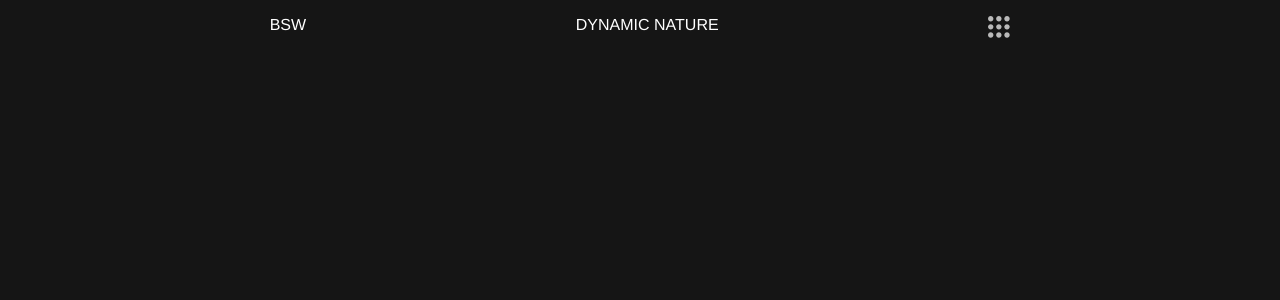
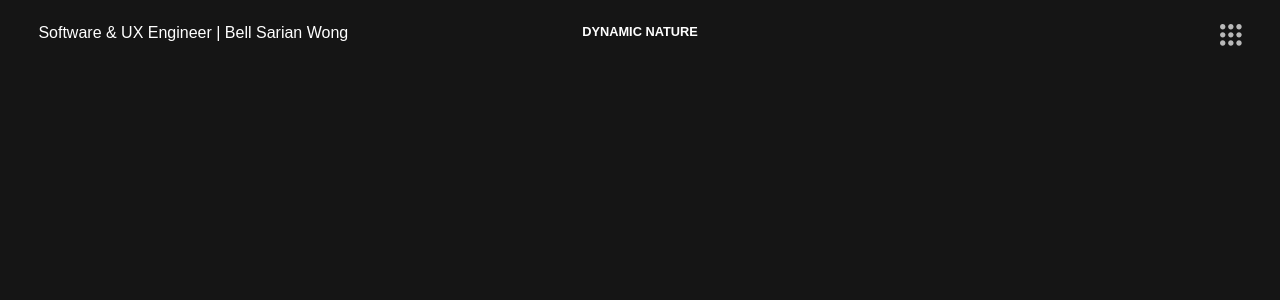
Before and after one commit to bell-sarian/dynamic-nature, a React (Create React App) app: page /About in a window 1280 px wide. Shown: the top 300 px of the page. Built offline with nearby package versions, Linux system fonts and the light colour scheme.

Commit message:
Fix menu alignment

```diff
--- a/src/Components/GridMenu/GridMenu.js
+++ b/src/Components/GridMenu/GridMenu.js
@@ -8,6 +8,7 @@ import MenuOverlay from "./MenuOverlay/MenuOverlay";
 export default function GridMenu({menuOpen, setMenuOpen})  {
 
     return (
+      <div>
         <div className="grid-menu-container">
           <div
               className="menu-grid-button"
@@ -18,8 +19,11 @@ export default function GridMenu({menuOpen, setMenuOpen})  {
           >
               <img src={menuOpen ? GridOpenIcon : GridIcon} alt="Grid Icon" style={{color: "#fff"}}/>
           </div>
-        <MenuOverlay menuOpen={menuOpen} setMenuOpen={setMenuOpen} />
+
         </div>
+
+      </div>
+
     );
 
 }
--- a/src/Components/GridMenu/GridMenu.scss
+++ b/src/Components/GridMenu/GridMenu.scss
@@ -1,4 +1,8 @@
 .grid-menu-container {
+    // position: absolute;
+    // top: 0px;
+    // left: 0px;
+    z-index: 99999;
     display: flex;
     justify-content: center;
     align-items: center;
@@ -8,4 +12,5 @@
     transition: all .2s ease;
     opacity: .8;
     transform: scale(1.05);
+
 }
--- a/src/Components/GridMenu/MenuOverlay/MenuOverlay.js
+++ b/src/Components/GridMenu/MenuOverlay/MenuOverlay.js
@@ -31,6 +31,9 @@ export default function MenuOverlay({ menuOpen, setMenuOpen})  {
     }
 
     const stylesClosed = {
+        position: "absolute",
+        top: 0,
+        left: 0,
         visibility: "hidden",
         opacity: 10,
         left: 0,
@@ -66,7 +69,7 @@ export default function MenuOverlay({ menuOpen, setMenuOpen})  {
 
     return (
         <div
-            className="grid-menu-container"
+            className="menu-overlay-container"
             style={menuOpen ? stylesOpen : stylesClosed}
             onClick={() => setMenuOpen(false)} // close menu on select outside of designated buttons
         >
--- a/src/Components/GridMenu/MenuOverlay/MenuOverlay.scss
+++ b/src/Components/GridMenu/MenuOverlay/MenuOverlay.scss
@@ -1,12 +1,9 @@
-.grid-menu-container {
-    /* border: 1px solid purple; */
+.menu-overlay-container {
+   display: flex;
     flex-wrap: wrap;
     justify-content: center;
     align-items: center;
     flex-direction: row;
     flex-shrink: 3;
 
-
-    /* width: 900vw; */
-    /* height: 900vh; */
 }
--- a/src/Components/NavBar/NavBar.js
+++ b/src/Components/NavBar/NavBar.js
@@ -2,6 +2,7 @@ import React, {  useState } from "react";
 import Styles from "./NavBar.scss";
 import GridIcon from "../../Assets/grid_icon.svg";
 import GridMenu from "../GridMenu/GridMenu";
+import MenuOverlay from "../GridMenu/MenuOverlay/MenuOverlay";
 import { color } from "@mui/system";
 import { Link } from "react-router-dom";
 
@@ -14,11 +15,18 @@ export default function NavBar()  {
         // style={{color: menuOpen ? "#00000080" : "#ffffff80"}}
         >
         <div className="menu-about">
-            <div>BSW</div>
+            <div>Software & UX Engineer | Bell Sarian Wong</div>
         </div>
-        <Link to="/Home" className="menu-web-name">DYNAMIC NATURE</Link>
+        <div className="menu-web-name">
+          <Link to="/Home" className="menu-web-name-link" >DYNAMIC NATURE</Link>
+        </div>
 
+
+      <div className="nav-menu-grid-button">
         <GridMenu menuOpen={menuOpen} setMenuOpen={setMenuOpen} />
+      </div>
+      <MenuOverlay menuOpen={menuOpen} setMenuOpen={setMenuOpen} />
+
       </div>
     );
 
--- a/src/Components/NavBar/NavBar.scss
+++ b/src/Components/NavBar/NavBar.scss
@@ -1,20 +1,22 @@
 .menu-bar-container {
     display: flex;
     flex-direction: row;
-    justify-content: space-evenly;
+    font-family: Arial, Helvetica, sans-serif;
+    align-items: flex-start;
 
-    /* width: 100%; */
-    /* height: 100px; */
-    background: transparent;
-    /* background-color: #131313f3; */
-    /* background: blur(5px);     */
+
     position: sticky;
     top: 0;
     left: 0;
-    padding-top: 2vh;
-    margin-bottom: 100px;
-    z-index: 999999999;
+    // padding-top: 2vh;
+    padding-top: 3vh;
+    z-index: 99999;
 
+
+
+}
+
+.menu-web-name-link {
     color: #ffffffb9;
 
     -webkit-touch-callout: none; /* iOS Safari */
@@ -23,12 +25,40 @@
     -moz-user-select: none; /* Old versions of Firefox */
     -ms-user-select: none; /* Internet Explorer/Edge */
     user-select: none; /* Non-prefixed version, currently supported by Chrome, Edge, Opera and Firefox */
+    background: transparent;
+    font-style: normal;
+    cursor: pointer;
+    color: #fff;
+    text-decoration: none;
+    font-weight: 700;
+}
 
+.menu-about {
+    // position: relative;
+    cursor: pointer;
+    color: #fff;
+    text-decoration: none;
+    font-weight: 500;
+    padding-left: 3vw;
+}
+
+.menu-web-name {
+    font-size: 1vw;
+    width: 100vw;
+
+    background: none;
+    display: flex;
+    justify-content: center;
+    position: absolute;
 
 }
 
-.menu-about, .menu-web-name {
-    cursor: pointer;
-    color: #fff;
-    text-decoration: none;
+.nav-menu-grid-button {
+    // border: 2px solid red;
+    position: absolute;
+    top: 3vh;
+    right: 3vw;
+
+    // float: right;
+    // padding-top: 5vh;
 }
```
Lines whose indentation alone changed are shown as unchanged.
